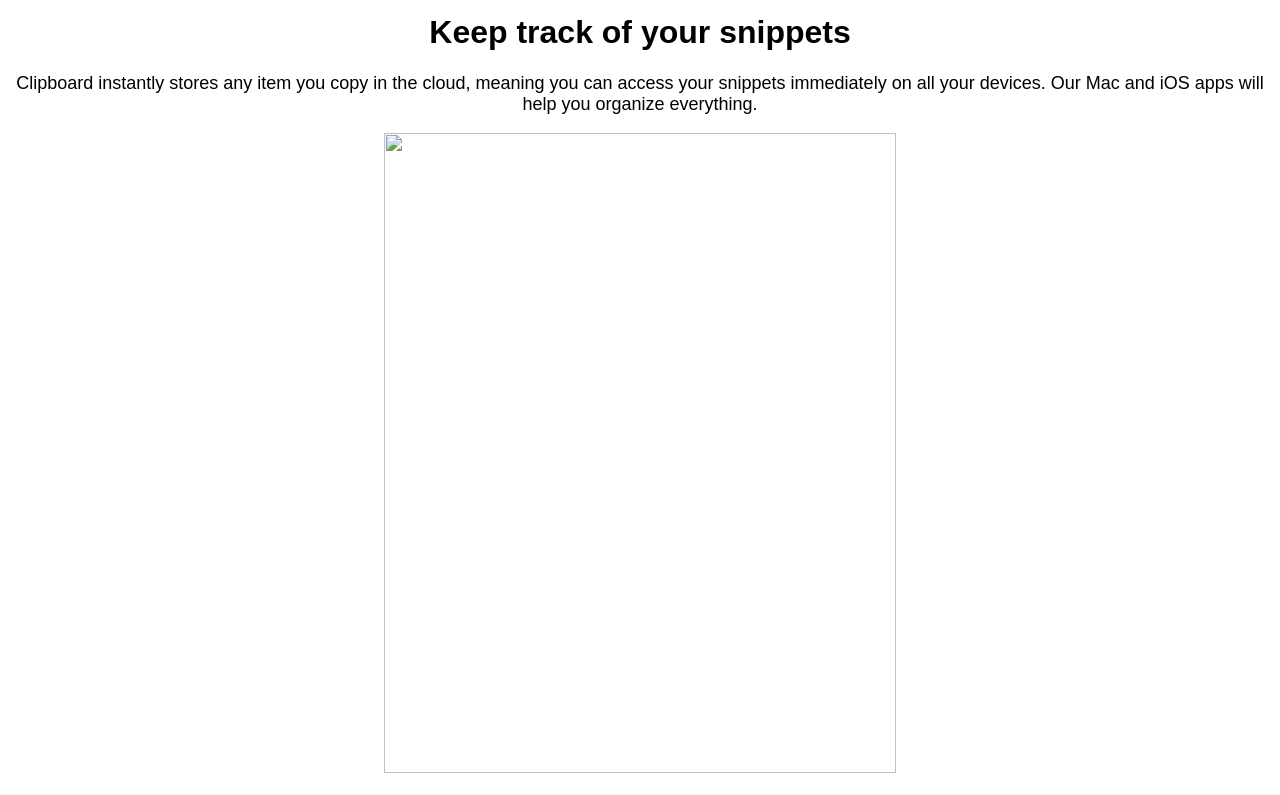
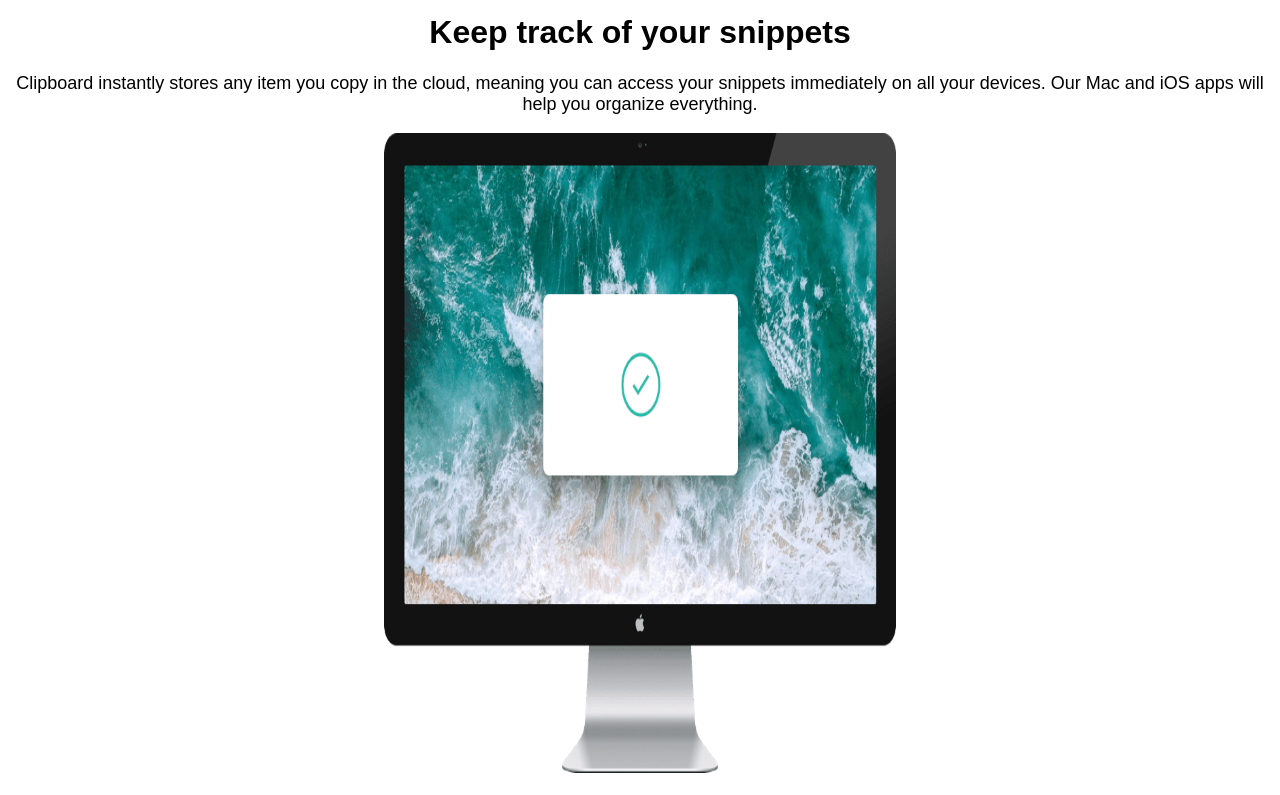
Before and after one commit to EmmanuelOludare/clipboard, a plain HTML site: page index.html in a window 1280 px wide. Shown: the part 460-1255 px from the top of the page. Drawn offline with Linux system fonts and the light colour scheme; a web font is replaced by a local one.

Commit message:
Update index.html

```diff
--- a/index.html
+++ b/index.html
@@ -154,7 +154,7 @@
   <p>Clipboard instantly stores any item you copy in the cloud,
   meaning you can access your snippets immediately on all your
   devices. Our Mac and iOS apps will help you organize everything.</p>
-  <img src="file:///storage/emulated/0/Android/data/com.teejay.trebedit/files/TrebEdit user files/clipboard-landing-page-master/images/image-computer.png" alt="">
+  <img src="image-computer.png" alt="">
 </div>
   <h1>Quick Search</h1>
  <p>Easily search your snippets by content, category, web address, application, and more.</p>
```
